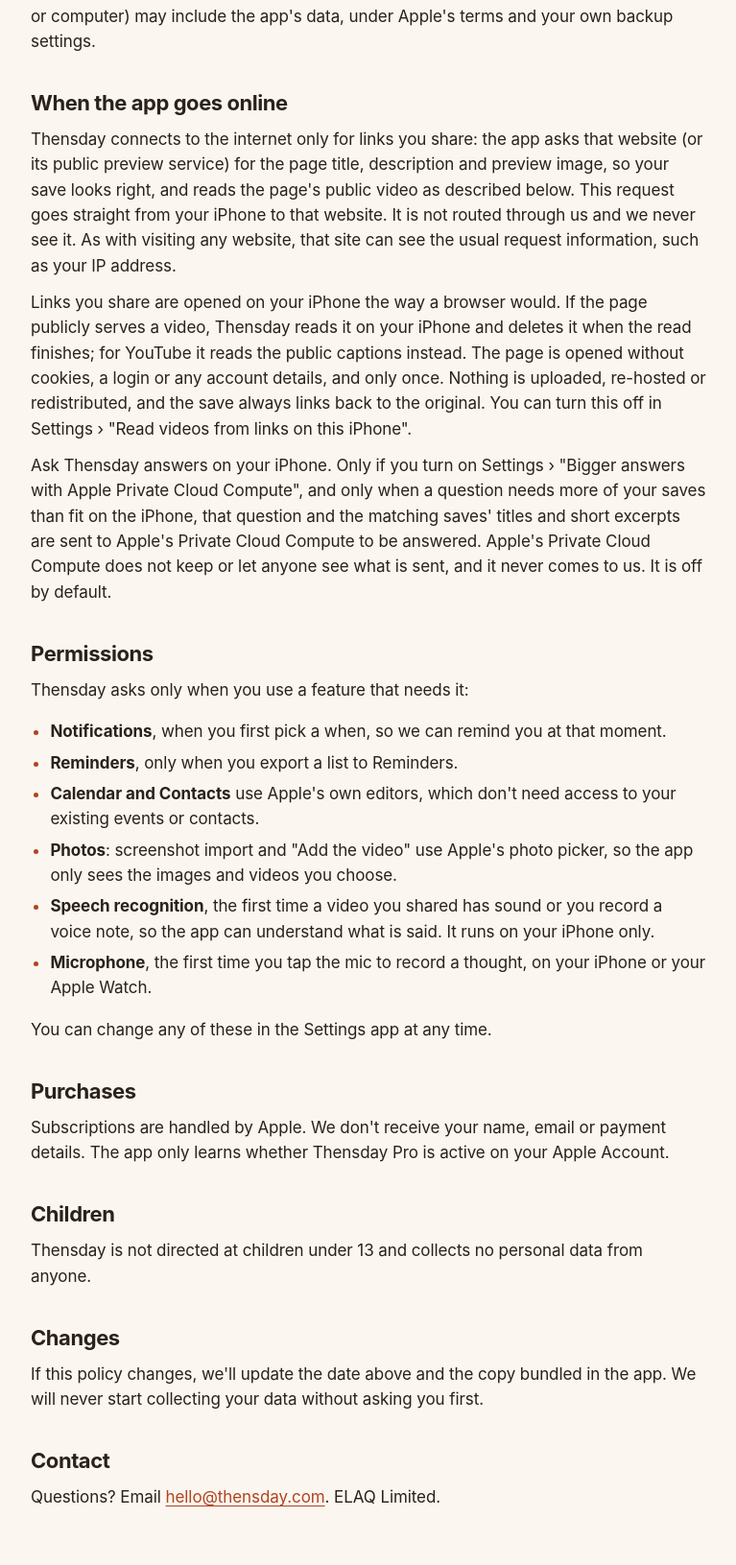
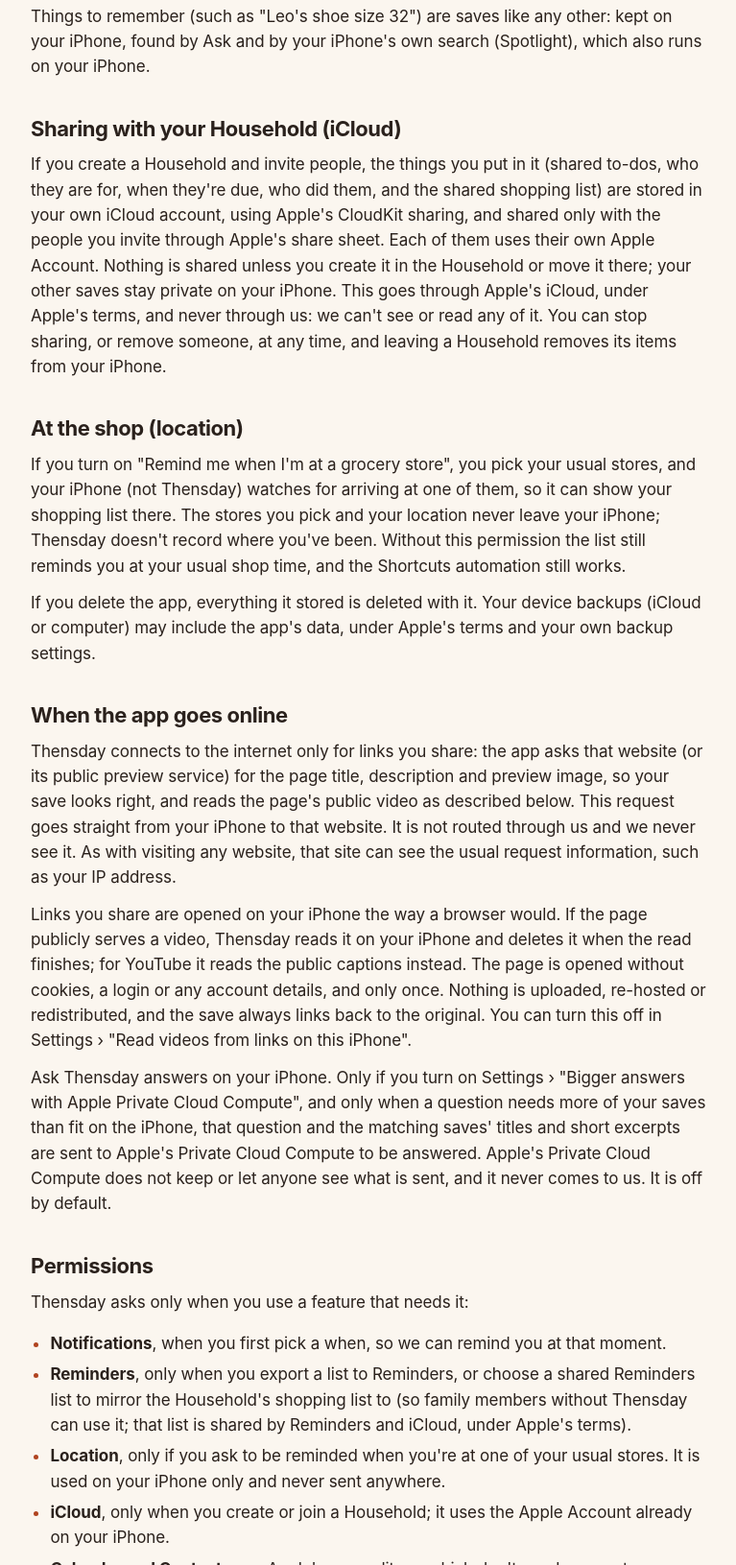
Before and after one commit to shubharya-os/thensday-site, a plain HTML site: page privacy.html in a window 1280 px wide. Shown: the part 1169-2800 px from the top of the page at 96% size, without its empty margins (256-1023 px from the left). Drawn offline with Linux system fonts and the light colour scheme.

Commit message:
Privacy: Household over your own iCloud, at-the-shop location, Reminders

```diff
--- a/privacy.html
+++ b/privacy.html
@@ -29,12 +29,12 @@
 </div></header>
 <main id="main" class="wrap narrow prose">
 <h1>Privacy Policy</h1>
-<p class="updated">Last updated: 10 October 2026</p>
+<p class="updated">Last updated: 11 October 2026</p>
 <p>Thensday is published by ELAQ Limited ("we"). This policy explains what happens to your information when you use the Thensday app for iPhone, its share extension and its widget.</p>
 <h2>The short version</h2>
 <ul>
 <li>There is no account. You never sign up or sign in.</li>
-<li>There is no Thensday server. Everything you save stays on your iPhone, unless you turn on Ask's optional Apple Private Cloud Compute answers (below).</li>
+<li>There is no Thensday server. Everything you save stays on your iPhone, unless you turn on Ask's optional Apple Private Cloud Compute answers, or share things with your Household through your own iCloud (both below).</li>
 <li>We don't use analytics, advertising or tracking tools of any kind.</li>
 <li>We don't collect, see, sell or share your data, because we never receive it.</li>
 </ul>
@@ -44,6 +44,11 @@
 <p>All reading of text and screenshots (including text recognition and on-device intelligence on supported iPhones) happens on your iPhone. Nothing is uploaded for processing.</p>
 <p>Videos you share are read on your iPhone and then deleted; we never upload them. When you share or pick a video, Thensday reads its on-screen text and what is said in it (speech recognition runs on your iPhone only), keeps what it found, a small preview and up to four small stills, and deletes the video itself as soon as the read finishes, or after 24 hours if it could not run.</p>
 <p>Voice notes you record on your iPhone or Apple Watch, or say to Siri, are turned into text on your iPhone. A recording from your watch travels only to your own paired iPhone, over Apple's connection between the two, and is never uploaded. Thensday keeps a recording, so you can play it back, until you mark that save Done or let it go; turn off Settings › "Keep voice recordings" and it is deleted as soon as its text exists.</p>
+<p>Things to remember (such as "Leo's shoe size 32") are saves like any other: kept on your iPhone, found by Ask and by your iPhone's own search (Spotlight), which also runs on your iPhone.</p>
+<h2>Sharing with your Household (iCloud)</h2>
+<p>If you create a Household and invite people, the things you put in it (shared to-dos, who they are for, when they're due, who did them, and the shared shopping list) are stored in your own iCloud account, using Apple's CloudKit sharing, and shared only with the people you invite through Apple's share sheet. Each of them uses their own Apple Account. Nothing is shared unless you create it in the Household or move it there; your other saves stay private on your iPhone. This goes through Apple's iCloud, under Apple's terms, and never through us: we can't see or read any of it. You can stop sharing, or remove someone, at any time, and leaving a Household removes its items from your iPhone.</p>
+<h2>At the shop (location)</h2>
+<p>If you turn on "Remind me when I'm at a grocery store", you pick your usual stores, and your iPhone (not Thensday) watches for arriving at one of them, so it can show your shopping list there. The stores you pick and your location never leave your iPhone; Thensday doesn't record where you've been. Without this permission the list still reminds you at your usual shop time, and the Shortcuts automation still works.</p>
 <p>If you delete the app, everything it stored is deleted with it. Your device backups (iCloud or computer) may include the app's data, under Apple's terms and your own backup settings.</p>
 <h2>When the app goes online</h2>
 <p>Thensday connects to the internet only for links you share: the app asks that website (or its public preview service) for the page title, description and preview image, so your save looks right, and reads the page's public video as described below. This request goes straight from your iPhone to that website. It is not routed through us and we never see it. As with visiting any website, that site can see the usual request information, such as your IP address.</p>
@@ -53,7 +58,9 @@
 <p>Thensday asks only when you use a feature that needs it:</p>
 <ul>
 <li><strong>Notifications</strong>, when you first pick a when, so we can remind you at that moment.</li>
-<li><strong>Reminders</strong>, only when you export a list to Reminders.</li>
+<li><strong>Reminders</strong>, only when you export a list to Reminders, or choose a shared Reminders list to mirror the Household's shopping list to (so family members without Thensday can use it; that list is shared by Reminders and iCloud, under Apple's terms).</li>
+<li><strong>Location</strong>, only if you ask to be reminded when you're at one of your usual stores. It is used on your iPhone only and never sent anywhere.</li>
+<li><strong>iCloud</strong>, only when you create or join a Household; it uses the Apple Account already on your iPhone.</li>
 <li><strong>Calendar and Contacts</strong> use Apple's own editors, which don't need access to your existing events or contacts.</li>
 <li><strong>Photos</strong>: screenshot import and "Add the video" use Apple's photo picker, so the app only sees the images and videos you choose.</li>
 <li><strong>Speech recognition</strong>, the first time a video you shared has sound or you record a voice note, so the app can understand what is said. It runs on your iPhone only.</li>
```
Also changed, not shown: 1 other file.
